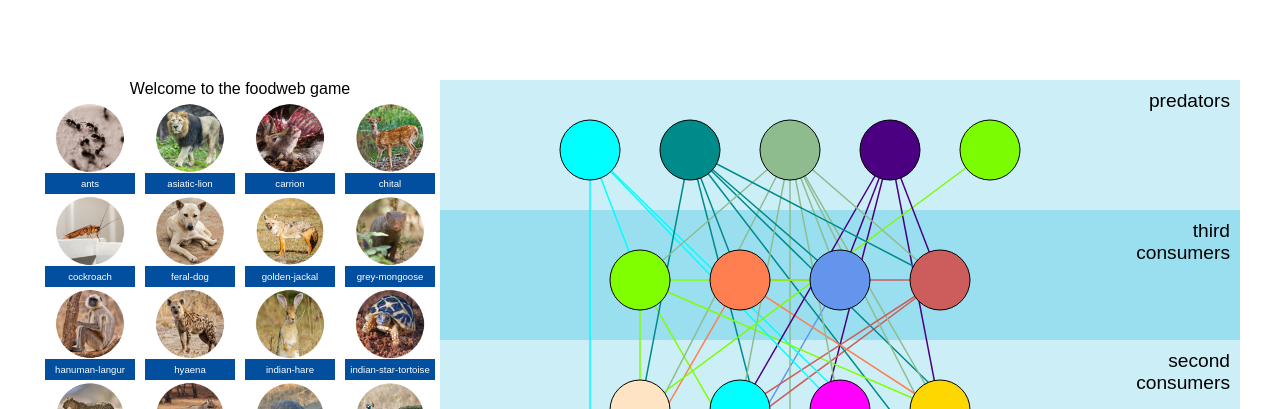
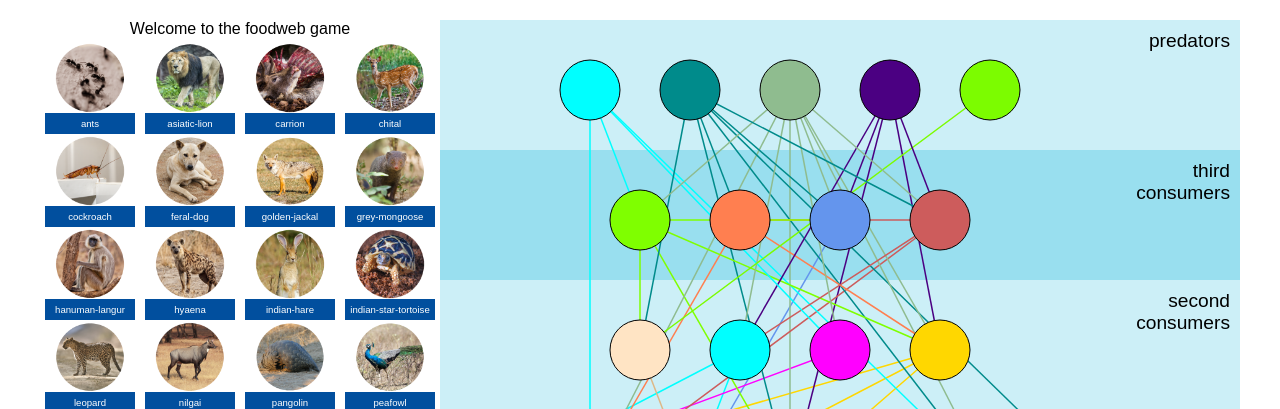
Before and after one commit to Octophin/Food-web-game, a plain HTML site: page index.html in a window 1280 px wide. Shown: the top 409 px of the page. Drawn offline with Linux system fonts and the light colour scheme.

Commit message:
Revert "Fix positioning in centre"
This reverts commit 93ef2e13f5e5a9702088b43c5c12b5c2717ccefb.

```diff
--- a/css/foodweb.css
+++ b/css/foodweb.css
@@ -12,16 +12,12 @@ body {
 }
 body {
   box-sizing: border-box;
-  position: fixed;
-  left: 50%;
-  top: 50%;
-  margin-top:-320px;
-  margin-left: -600px;
+  margin: 20px auto;
+  position: relative;
   width: 1200px;
 }
 #world {
-  left: 400px;
-  position: absolute;
+  position: relative;
   z-index: 1;
 }
 .level {
@@ -45,10 +41,10 @@ body {
 #panel {
   overflow: hidden;
   min-height: 100%;
+  position: relative;
   background-color: white;
   z-index: 2;
-  position: absolute;
-  left: 0px;
+  float: left;
   width: 400px;
 }
 #answers {
```
